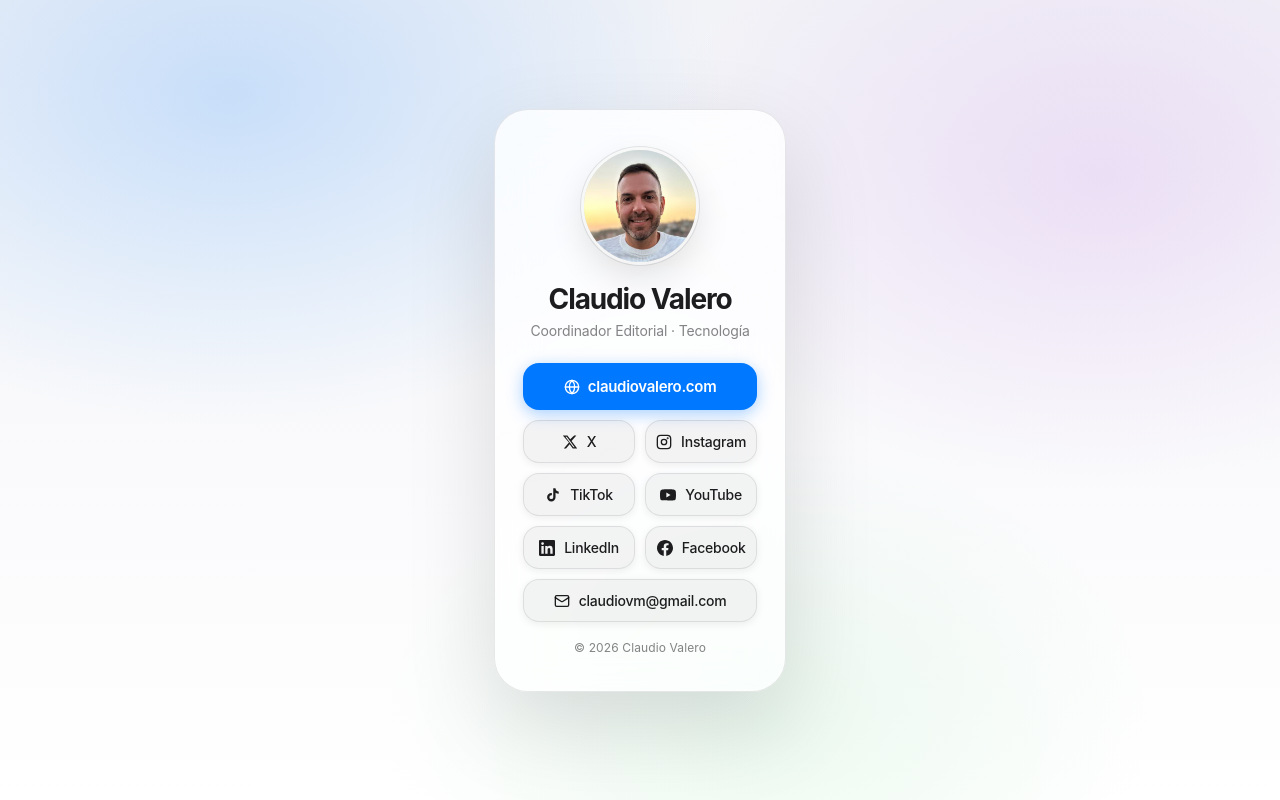
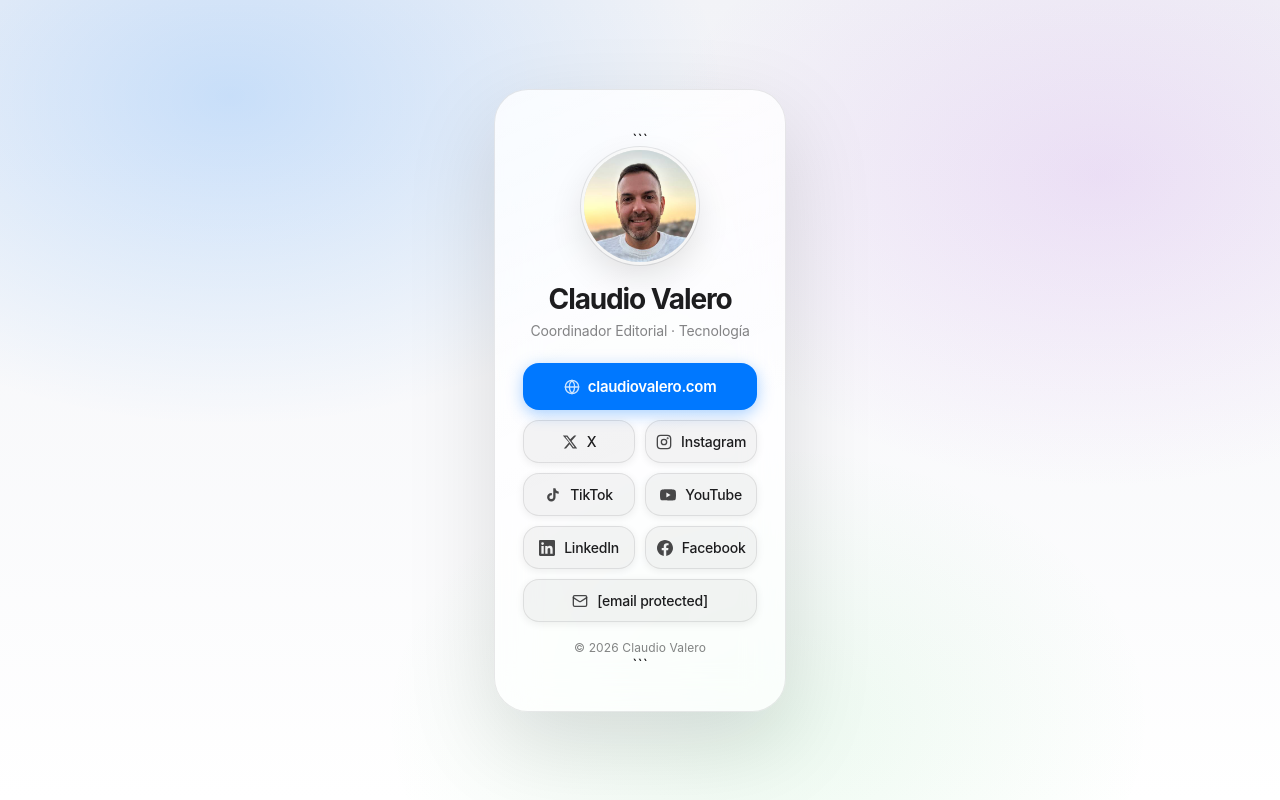
Before and after one commit to claudiovalero/web, a plain HTML site: page index.html in a window 1280 px wide. Drawn offline with Linux system fonts and the light colour scheme.

Commit message:
Update index.html

````diff
--- a/index.html
+++ b/index.html
@@ -1,9 +1,11 @@
 <!doctype html>
+
 <html lang="es">
 <head>
   <meta charset="utf-8">
   <meta name="viewport" content="width=device-width, initial-scale=1, viewport-fit=cover">
   <title>Claudio Valero</title>
+
   <meta name="description" content="Claudio Valero · Coordinador Editorial · Tecnología">
   <meta property="og:title" content="Claudio Valero">
   <meta property="og:description" content="Coordinador Editorial · Tecnología">
@@ -11,12 +13,16 @@
   <meta property="og:url" content="https://claudiovalero.com">
   <meta property="og:image" content="https://claudiovalero.com/og.jpg">
   <meta name="twitter:card" content="summary_large_image">
+
   <meta name="theme-color" content="#f2f3f7" media="(prefers-color-scheme: light)">
   <meta name="theme-color" content="#0b0f19" media="(prefers-color-scheme: dark)">
+
   <link rel="preload" as="image" href="/avatar.jpg">
   <link rel="icon" href="/favicon.ico">
   <link rel="apple-touch-icon" href="/apple-touch-icon.png">
+
   <style>
+    /* ── Light tokens ─────────────────────────────────────────────── */
     :root {
       --bgTop: #f2f3f7;
       --bgBot: #ffffff;
@@ -34,7 +40,10 @@
       --radius: 34px;
       --radiusBtn: 16px;
       --ease: cubic-bezier(0.22,1,0.36,1);
+      --icon: rgba(10,10,12,.60);
     }
+
+    /* ── Dark tokens ──────────────────────────────────────────────── */
     @media (prefers-color-scheme: dark) {
       :root {
         --bgTop: #0b0f19;
@@ -48,59 +57,83 @@
         --btnPressed: rgba(255,255,255,.15);
         --shadow: 0 32px 90px rgba(0,0,0,.45);
         --shadowBtn: 0 2px 8px rgba(0,0,0,.25);
+        --icon: rgba(255,255,255,.55);
       }
     }
+
+    /* ── Reset & base ─────────────────────────────────────────────── */
     *, *::before, *::after { box-sizing: border-box; }
+
     body {
       margin: 0;
       min-height: 100vh;
       display: flex;
-      align-items: center;
+      align-items: center;         /* ← centrado vertical */
       justify-content: center;
+
       padding:
-        calc(24px + env(safe-area-inset-top))
-        calc(24px + env(safe-area-inset-right))
-        calc(24px + env(safe-area-inset-bottom))
-        calc(24px + env(safe-area-inset-left));
-      font-family: -apple-system, BlinkMacSystemFont, "SF Pro Display", "SF Pro Text", system-ui, sans-serif;
+        calc(10px + env(safe-area-inset-top))
+        calc(20px + env(safe-area-inset-right))
+        calc(10px + env(safe-area-inset-bottom))
+        calc(20px + env(safe-area-inset-left));
+
+      font-family: -apple-system, BlinkMacSystemFont, "SF Pro Display",
+                   "SF Pro Text", system-ui, sans-serif;
       color: var(--text);
       -webkit-tap-highlight-color: transparent;
+
       background:
-        radial-gradient(900px 600px at 18% 12%, rgba(0,122,255,.18), transparent 55%),
-        radial-gradient(750px 520px at 86% 22%, rgba(175,82,222,.14), transparent 60%),
-        radial-gradient(700px 500px at 60% 90%, rgba(52,199,89,.09), transparent 55%),
+        radial-gradient(900px 600px at 18% 12%,  rgba(0,122,255,.18),   transparent 55%),
+        radial-gradient(750px 520px at 86% 22%,  rgba(175,82,222,.14),  transparent 60%),
+        radial-gradient(700px 500px at 60% 90%,  rgba(52,199,89,.09),   transparent 55%),
         linear-gradient(180deg, var(--bgTop), var(--bgBot));
     }
+
+    /* ── Card ─────────────────────────────────────────────────────── */
     .card-wrapper { perspective: 900px; }
+
     .card {
       width: 100%;
-      max-width: 400px;
+      max-width: 480px;
       background: var(--card);
       border-radius: var(--radius);
       padding: 40px 28px 36px;
       text-align: center;
+
       border: 0.5px solid var(--stroke);
       box-shadow: var(--shadow);
+
       backdrop-filter: blur(20px) saturate(160%);
       -webkit-backdrop-filter: blur(20px) saturate(160%);
+
       position: relative;
       overflow: hidden;
+
       opacity: 0;
       transform: translateY(10px) scale(.99);
       animation: cardEnter .5s var(--ease) forwards;
     }
+
+    /* Glass gloss — simula la luz en borde superior */
     .card::before {
       content: '';
       position: absolute;
       inset: 0;
       border-radius: inherit;
-      background: linear-gradient(158deg, rgba(255,255,255,.22) 0%, rgba(255,255,255,.04) 40%, transparent 60%);
+      background: linear-gradient(
+        158deg,
+        rgba(255,255,255,.22) 0%,
+        rgba(255,255,255,.04) 40%,
+        transparent 60%
+      );
       pointer-events: none;
       z-index: 0;
     }
+
     @keyframes cardEnter {
       to { opacity: 1; transform: translateY(0) scale(1); }
     }
+
     .tilt {
       will-change: transform;
       transform-style: preserve-3d;
@@ -108,6 +141,8 @@
       position: relative;
       z-index: 1;
     }
+
+    /* ── Staggered children ───────────────────────────────────────── */
     .avatar, h1, .role, .primary-btn, .links, footer {
       opacity: 0;
       transform: translateY(10px);
@@ -119,25 +154,38 @@
     .primary-btn { animation-delay: .21s; }
     .links       { animation-delay: .25s; }
     footer       { animation-delay: .29s; }
+
     @keyframes itemEnter {
       to { opacity: 1; transform: translateY(0); }
     }
+
+    /* ── Avatar ───────────────────────────────────────────────────── */
     .avatar {
       width: 112px;
       height: 112px;
       margin: 0 auto 20px;
-      border-radius: 50%;
+      border-radius: 50%;           /* ← círculo, más personal */
       overflow: hidden;
-      box-shadow: 0 0 0 3px var(--card), 0 0 0 4px var(--stroke), 0 14px 36px rgba(0,0,0,.12);
+      box-shadow:
+        0 0 0 3px var(--card),
+        0 0 0 4px var(--stroke),
+        0 14px 36px rgba(0,0,0,.12);
       background: rgba(120,120,128,.18);
     }
-    .avatar img { width: 100%; height: 100%; object-fit: cover; }
+
+    .avatar img {
+      width: 100%; height: 100%; object-fit: cover;
+      /* fallback visual si no carga la imagen */
+    }
+
+    /* ── Text ─────────────────────────────────────────────────────── */
     h1 {
       margin: 0;
       font-size: 28px;
-      font-weight: 700;
+      font-weight: 700;            /* ← más presencia */
       letter-spacing: -.04em;
     }
+
     .role {
       margin-top: 6px;
       font-size: 14px;
@@ -145,6 +193,8 @@
       color: var(--muted);
       letter-spacing: -.01em;
     }
+
+    /* ── Primary CTA (Web) ────────────────────────────────────────── */
     .primary-btn {
       display: flex;
       align-items: center;
@@ -164,15 +214,23 @@
       box-shadow: 0 4px 16px rgba(0,120,255,.35);
       transition: .12s var(--ease);
     }
+
     .primary-btn:hover  { transform: translateY(-1px); filter: brightness(1.08); }
     .primary-btn:active { transform: scale(.982); filter: brightness(.95); }
-    .primary-btn:focus-visible { outline: 3px solid rgba(0,120,255,.45); outline-offset: 3px; }
+
+    .primary-btn:focus-visible {
+      outline: 3px solid rgba(0,120,255,.45);
+      outline-offset: 3px;
+    }
+
+    /* ── Grid de links ────────────────────────────────────────────── */
     .links {
       margin-top: 10px;
       display: grid;
       grid-template-columns: 1fr 1fr;
       gap: 10px;
     }
+
     .btn {
       display: flex;
       align-items: center;
@@ -190,9 +248,21 @@
       letter-spacing: -.015em;
       transition: .12s var(--ease);
     }
+
     .btn:hover  { background: var(--btnHover); transform: translateY(-1px); }
     .btn:active { background: var(--btnPressed); transform: scale(.982); filter: brightness(.97); }
-    .btn:focus-visible { outline: 2px solid rgba(0,120,255,.55); outline-offset: 2px; }
+
+    .btn:focus-visible {
+      outline: 2px solid rgba(0,120,255,.55);
+      outline-offset: 2px;
+    }
+
+    .btn svg, .primary-btn svg {
+      flex-shrink: 0;
+      opacity: .8;
+    }
+
+    /* ── Footer ───────────────────────────────────────────────────── */
     footer {
       margin-top: 18px;
       font-size: 12px;
@@ -200,71 +270,109 @@
       letter-spacing: .01em;
     }
   </style>
+
 </head>
+
 <body>
+
 <div class="card-wrapper">
   <main class="card">
     <div class="tilt" id="tilt">
+
+```
+  <!-- Avatar -->
   <div class="avatar">
     <img src="/avatar.jpg" alt="Claudio Valero">
   </div>
+
+  <!-- Nombre y rol -->
   <h1>Claudio Valero</h1>
   <div class="role">Coordinador Editorial · Tecnología</div>
+
+  <!-- CTA principal -->
   <a class="primary-btn" href="https://claudiovalero.com">
     <svg width="16" height="16" viewBox="0 0 24 24" fill="none" stroke="currentColor" stroke-width="2" stroke-linecap="round" stroke-linejoin="round">
       <circle cx="12" cy="12" r="10"/><path d="M12 2a14.5 14.5 0 0 0 0 20M12 2a14.5 14.5 0 0 1 0 20M2 12h20"/>
     </svg>
     claudiovalero.com
   </a>
+
+  <!-- Grid de redes -->
   <section class="links" aria-label="Redes sociales">
+
     <a class="btn" href="https://x.com/claudio_valero" target="_blank" rel="noopener noreferrer">
-          <svg width="16" height="16" viewBox="0 0 24 24" fill="currentColor"><path d="M18.244 2.25h3.308l-7.227 8.26 8.502 11.24H16.17l-4.714-6.231-5.401 6.231H2.747l7.73-8.835L1.254 2.25H8.08l4.253 5.622zm-1.161 17.52h1.833L7.084 4.126H5.117z"/></svg>
+      <!-- X / Twitter -->
+      <svg width="16" height="16" viewBox="0 0 24 24" fill="currentColor">
+        <path d="M18.244 2.25h3.308l-7.227 8.26 8.502 11.24H16.17l-4.714-6.231-5.401 6.231H2.747l7.73-8.835L1.254 2.25H8.08l4.253 5.622zm-1.161 17.52h1.833L7.084 4.126H5.117z"/>
+      </svg>
       X
     </a>
+
     <a class="btn" href="https://www.instagram.com/claudiovalero/" target="_blank" rel="noopener noreferrer">
-          <svg width="16" height="16" viewBox="0 0 24 24" fill="none" stroke="currentColor" stroke-width="2" stroke-linecap="round" stroke-linejoin="round"><rect x="2" y="2" width="20" height="20" rx="5"/><circle cx="12" cy="12" r="4"/><circle cx="17.5" cy="6.5" r=".5" fill="currentColor"/></svg>
+      <!-- Instagram -->
+      <svg width="16" height="16" viewBox="0 0 24 24" fill="none" stroke="currentColor" stroke-width="2" stroke-linecap="round" stroke-linejoin="round">
+        <rect x="2" y="2" width="20" height="20" rx="5"/><circle cx="12" cy="12" r="4"/><circle cx="17.5" cy="6.5" r=".5" fill="currentColor"/>
+      </svg>
       Instagram
     </a>
+
     <a class="btn" href="https://www.tiktok.com/@claudio_valero" target="_blank" rel="noopener noreferrer">
-          <svg width="16" height="16" viewBox="0 0 24 24" fill="currentColor"><path d="M19.59 6.69a4.83 4.83 0 0 1-3.77-4.25V2h-3.45v13.67a2.89 2.89 0 0 1-2.88 2.5 2.89 2.89 0 0 1-2.89-2.89 2.89 2.89 0 0 1 2.89-2.89c.28 0 .54.04.79.1V9.01a6.33 6.33 0 0 0-.79-.05 6.34 6.34 0 0 0-6.34 6.34 6.34 6.34 0 0 0 6.34 6.34 6.34 6.34 0 0 0 6.33-6.34V8.69a8.18 8.18 0 0 0 4.78 1.52V6.75a4.85 4.85 0 0 1-1.01-.06z"/></svg>
+      <!-- TikTok -->
+      <svg width="16" height="16" viewBox="0 0 24 24" fill="currentColor">
+        <path d="M19.59 6.69a4.83 4.83 0 0 1-3.77-4.25V2h-3.45v13.67a2.89 2.89 0 0 1-2.88 2.5 2.89 2.89 0 0 1-2.89-2.89 2.89 2.89 0 0 1 2.89-2.89c.28 0 .54.04.79.1V9.01a6.33 6.33 0 0 0-.79-.05 6.34 6.34 0 0 0-6.34 6.34 6.34 6.34 0 0 0 6.34 6.34 6.34 6.34 0 0 0 6.33-6.34V8.69a8.18 8.18 0 0 0 4.78 1.52V6.75a4.85 4.85 0 0 1-1.01-.06z"/>
+      </svg>
       TikTok
     </a>
+
     <a class="btn" href="https://www.youtube.com/@ClaudioValero" target="_blank" rel="noopener noreferrer">
-          <svg width="16" height="16" viewBox="0 0 24 24" fill="currentColor"><path d="M23.498 6.186a3.016 3.016 0 0 0-2.122-2.136C19.505 3.545 12 3.545 12 3.545s-7.505 0-9.377.505A3.017 3.017 0 0 0 .502 6.186C0 8.07 0 12 0 12s0 3.93.502 5.814a3.016 3.016 0 0 0 2.122 2.136c1.871.505 9.376.505 9.376.505s7.505 0 9.377-.505a3.015 3.015 0 0 0 2.122-2.136C24 15.93 24 12 24 12s0-3.93-.502-5.814zM9.545 15.568V8.432L15.818 12l-6.273 3.568z"/></svg>
+      <!-- YouTube -->
+      <svg width="16" height="16" viewBox="0 0 24 24" fill="currentColor">
+        <path d="M23.498 6.186a3.016 3.016 0 0 0-2.122-2.136C19.505 3.545 12 3.545 12 3.545s-7.505 0-9.377.505A3.017 3.017 0 0 0 .502 6.186C0 8.07 0 12 0 12s0 3.93.502 5.814a3.016 3.016 0 0 0 2.122 2.136c1.871.505 9.376.505 9.376.505s7.505 0 9.377-.505a3.015 3.015 0 0 0 2.122-2.136C24 15.93 24 12 24 12s0-3.93-.502-5.814zM9.545 15.568V8.432L15.818 12l-6.273 3.568z"/>
+      </svg>
       YouTube
     </a>
+
     <a class="btn" href="https://www.linkedin.com/in/claudiovalero/" target="_blank" rel="noopener noreferrer">
-          <svg width="16" height="16" viewBox="0 0 24 24" fill="currentColor"><path d="M20.447 20.452h-3.554v-5.569c0-1.328-.027-3.037-1.852-3.037-1.853 0-2.136 1.445-2.136 2.939v5.667H9.351V9h3.414v1.561h.046c.477-.9 1.637-1.85 3.37-1.85 3.601 0 4.267 2.37 4.267 5.455v6.286zM5.337 7.433a2.062 2.062 0 0 1-2.063-2.065 2.064 2.064 0 1 1 2.063 2.065zm1.782 13.019H3.555V9h3.564v11.452zM22.225 0H1.771C.792 0 0 .774 0 1.729v20.542C0 23.227.792 24 1.771 24h20.451C23.2 24 24 23.227 24 22.271V1.729C24 .774 23.2 0 22.222 0h.003z"/></svg>
+      <!-- LinkedIn -->
+      <svg width="16" height="16" viewBox="0 0 24 24" fill="currentColor">
+        <path d="M20.447 20.452h-3.554v-5.569c0-1.328-.027-3.037-1.852-3.037-1.853 0-2.136 1.445-2.136 2.939v5.667H9.351V9h3.414v1.561h.046c.477-.9 1.637-1.85 3.37-1.85 3.601 0 4.267 2.37 4.267 5.455v6.286zM5.337 7.433a2.062 2.062 0 0 1-2.063-2.065 2.064 2.064 0 1 1 2.063 2.065zm1.782 13.019H3.555V9h3.564v11.452zM22.225 0H1.771C.792 0 0 .774 0 1.729v20.542C0 23.227.792 24 1.771 24h20.451C23.2 24 24 23.227 24 22.271V1.729C24 .774 23.2 0 22.222 0h.003z"/>
+      </svg>
       LinkedIn
     </a>
+
     <a class="btn" href="https://www.facebook.com/claudiovalero" target="_blank" rel="noopener noreferrer">
-          <svg width="16" height="16" viewBox="0 0 24 24" fill="currentColor"><path d="M24 12.073c0-6.627-5.373-12-12-12s-12 5.373-12 12c0 5.99 4.388 10.954 10.125 11.854v-8.385H7.078v-3.47h3.047V9.43c0-3.007 1.792-4.669 4.533-4.669 1.312 0 2.686.235 2.686.235v2.953H15.83c-1.491 0-1.956.925-1.956 1.874v2.25h3.328l-.532 3.47h-2.796v8.385C19.612 23.027 24 18.062 24 12.073z"/></svg>
+      <!-- Facebook -->
+      <svg width="16" height="16" viewBox="0 0 24 24" fill="currentColor">
+        <path d="M24 12.073c0-6.627-5.373-12-12-12s-12 5.373-12 12c0 5.99 4.388 10.954 10.125 11.854v-8.385H7.078v-3.47h3.047V9.43c0-3.007 1.792-4.669 4.533-4.669 1.312 0 2.686.235 2.686.235v2.953H15.83c-1.491 0-1.956.925-1.956 1.874v2.25h3.328l-.532 3.47h-2.796v8.385C19.612 23.027 24 18.062 24 12.073z"/>
+      </svg>
       Facebook
     </a>
-        <a class="btn" href="mailto:claudiovm@gmail.com" style="grid-column: span 2;">
-          <svg width="16" height="16" viewBox="0 0 24 24" fill="none" stroke="currentColor" stroke-width="2" stroke-linecap="round" stroke-linejoin="round"><rect x="2" y="4" width="20" height="16" rx="2"/><path d="m22 7-8.97 5.7a1.94 1.94 0 0 1-2.06 0L2 7"/></svg>
-          claudiovm@gmail.com
+
+    <a class="btn" href="/cdn-cgi/l/email-protection#9dfef1fce8f9f4f2ebf0ddfaf0fcf4f1b3fef2f0" style="grid-column: span 2;">
+      <!-- Email — full width -->
+      <svg width="16" height="16" viewBox="0 0 24 24" fill="none" stroke="currentColor" stroke-width="2" stroke-linecap="round" stroke-linejoin="round">
+        <rect x="2" y="4" width="20" height="16" rx="2"/><path d="m22 7-8.97 5.7a1.94 1.94 0 0 1-2.06 0L2 7"/>
+      </svg>
+      <span class="__cf_email__" data-cfemail="2f4c434e5a4b464059426f48424e4643014c4042">[email&#160;protected]</span>
     </a>
+
   </section>
+
   <footer>© 2026 Claudio Valero</footer>
 </div>
+```
+
   </main>
 </div>
-<script>
-  const tilt = document.getElementById('tilt');
-  const isTouch = window.matchMedia('(hover: none)').matches;
+
+<script data-cfasync="false" src="/cdn-cgi/scripts/5c5dd728/cloudflare-static/email-decode.min.js"></script><script>
+
+const tilt = document.getElementById(‘tilt’);
+const isTouch = window.matchMedia(’(hover: none)’).matches;
+
 if (!isTouch) {
-    window.addEventListener('mousemove', (e) => {
+window.addEventListener(‘mousemove’, (e) => {
 const x = (e.clientX / window.innerWidth  - 0.5) * 2;
 const y = (e.clientY / window.innerHeight - 0.5) * 2;
-      tilt.style.transition = 'transform .08s linear';
-      tilt.style.transform  = `rotateX(${-y * 3}deg) rotateY(${x * 3}deg)`;
-    });
-    window.addEventListener('mouseleave', () => {
-      tilt.style.transition = 'transform .6s cubic-bezier(0.22,1,0.36,1)';
-      tilt.style.transform  = 'rotateX(0deg) rotateY(0deg)';
-    });
-  }
-</script>
-</body>
-</html>
+tilt.style.transition = ‘transform .08s linear’;
+tilt.style.transform  = `rotateX(${-y * 3}deg) rotateY(${x *
````
Lines whose indentation alone changed are shown as unchanged.
